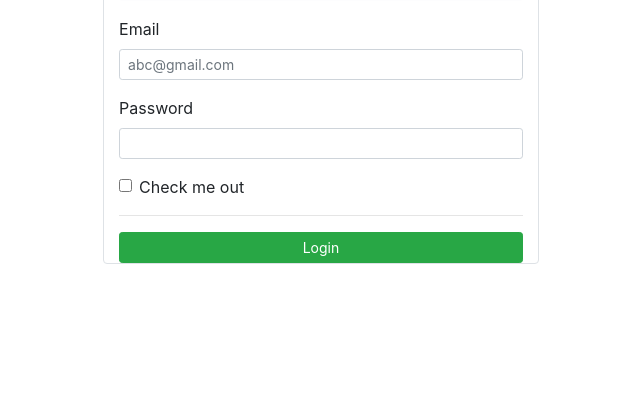
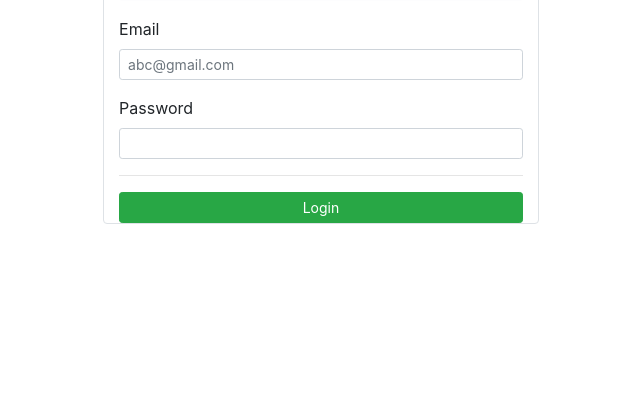
Before and after one commit to vandanaranasara/Eshop-main, a Django app: page /login/ in a window 1280 px wide. Shown: the part 393-800 px from the top of the page, without its empty margins (319-959 px from the left). Run offline with Django 3.2, Linux system fonts and the light colour scheme; parts of the project's set-up code (start-up, migrations or seed data) failed here and were passed over; some libraries are stand-ins or nearby versions.

Commit message:
login updated

```diff
--- a/store/templates/login.html
+++ b/store/templates/login.html
@@ -42,12 +42,6 @@
                     id=""
                      class="form-control form-control-sm" >
                 </div>
-
-                <!--Checkme button-->
-            <div class="mb-3 form-check">
-                    <input type="checkbox" class="form-check-input" id="exampleCheck1">
-                    <label class="form-check-label d-grid gap-2" for="exampleCheck1">Check me out</label>
-                </div>
                 <hr>
                 <button type="submit" class="btn btn-sm btn-success col-lg-12">Login</button>
             </form>
--- a/store/templates/signup.html
+++ b/store/templates/signup.html
@@ -79,11 +79,6 @@
                     placeholder="Re-enter your password">
                 </div>
 
-                <!--Checkme button-->
-                <div class="mb-3 form-check">
-                    <input type="checkbox" class="form-check-input" id="exampleCheck1">
-                    <label class="form-check-label d-grid gap-2" for="exampleCheck1">Check me out</label>
-                </div>
                 <hr>
                 <button type="submit" class="btn btn-sm btn-success col-lg-12">Create an account</button>
 
```
